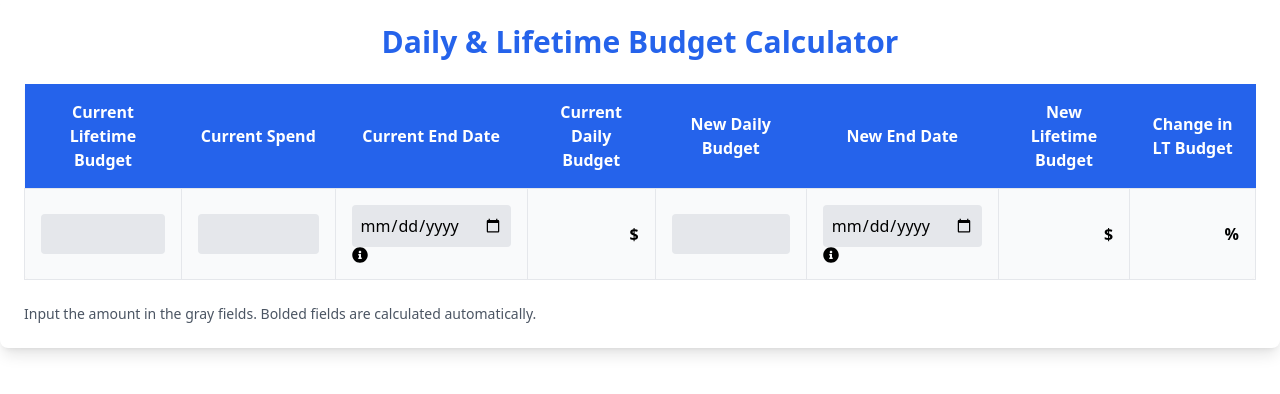
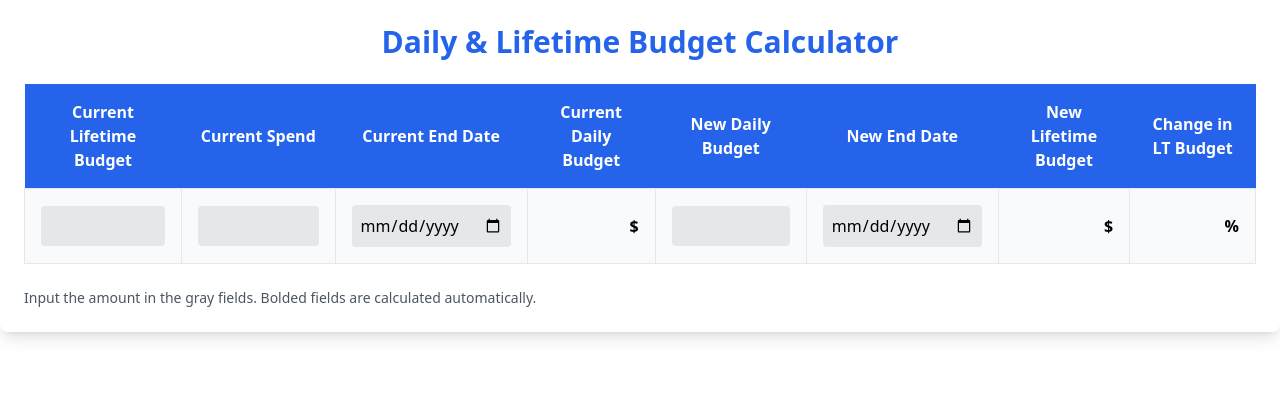
Before and after one commit to niksaderek/budget_cal, a React (Create React App) app: page / in a window 1280 px wide. Shown: the top 394 px of the page. Built offline with nearby package versions, Linux system fonts and the light colour scheme.

Commit message:
Update App.js

```diff
--- a/src/App.js
+++ b/src/App.js
@@ -1,5 +1,4 @@
 import React, { useState } from 'react';
-import { FaInfoCircle } from 'react-icons/fa'; // Assuming you have this icon
 
 const BudgetCalculator = () => {
   const [budgetData, setBudgetData] = useState({
@@ -112,7 +111,7 @@ const BudgetCalculator = () => {
                   step="100"
                 />
               </td>
-              <td className="border p-4 flex items-center justify-center" title="Click the calendar icon to select a date">
+              <td className="border p-4">
                 <input
                   type="date"
                   name="currentEndDate"
@@ -120,7 +119,6 @@ const BudgetCalculator = () => {
                   onChange={(e) => handleDateChange('currentEndDate', e.target.value)}
                   className="p-2 bg-gray-200 rounded w-full"
                 />
-                <FaInfoCircle className="ml-2 inline text-blue-500" />
               </td>
               <td className="border p-4 text-right font-semibold">
                 ${budgetData.currentDailyBudget.toLocaleString(undefined, { minimumFractionDigits: 2, maximumFractionDigits: 2 })}
@@ -135,7 +133,7 @@ const BudgetCalculator = () => {
                   step="100"
                 />
               </td>
-              <td className="border p-4 flex items-center justify-center" title="Click the calendar icon to select a date">
+              <td className="border p-4">
                 <input
                   type="date"
                   name="newEndDate"
@@ -143,7 +141,6 @@ const BudgetCalculator = () => {
                   onChange={(e) => handleDateChange('newEndDate', e.target.value)}
                   className="p-2 bg-gray-200 rounded w-full"
                 />
-                <FaInfoCircle className="ml-2 inline text-blue-500" />
               </td>
               <td className="border p-4 text-right font-semibold">
                 ${budgetData.newLifetimeBudget.toLocaleString(undefined, { minimumFractionDigits: 2, maximumFractionDigits: 2 })}
```
